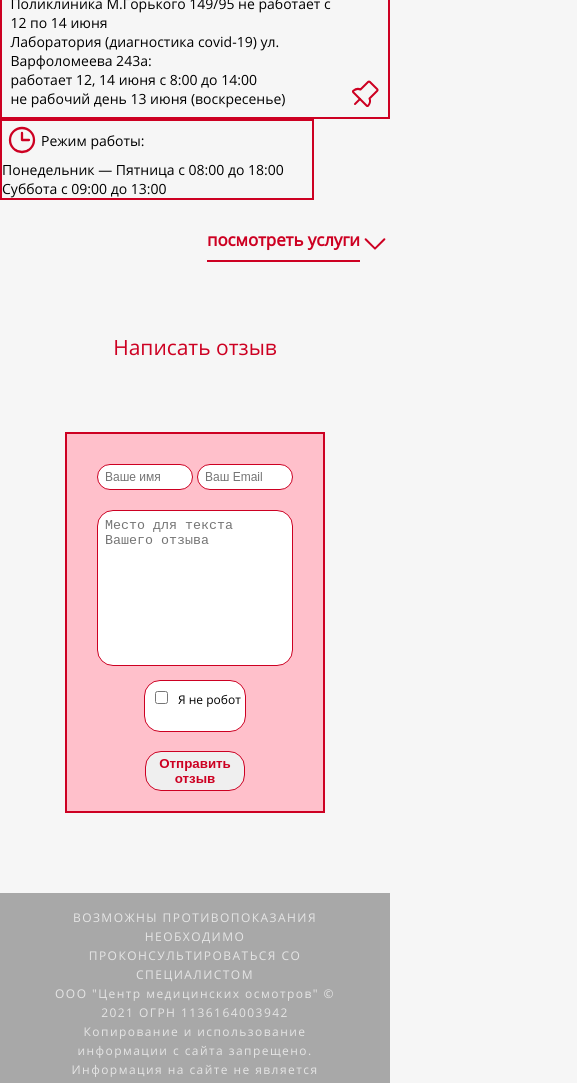
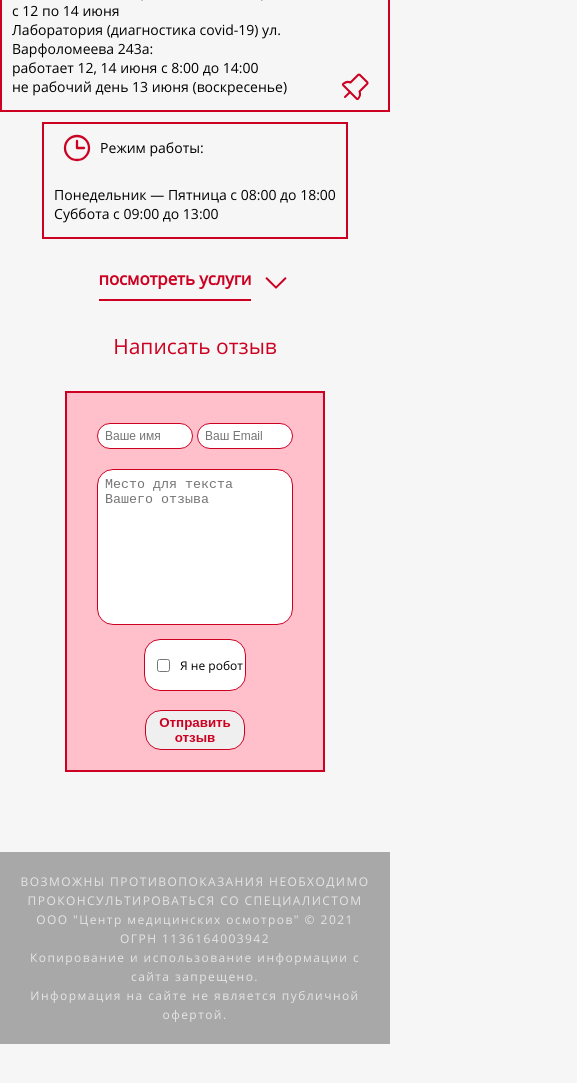
Before and after one commit to PopovDaniil/simplex-info, a website: page reviews.html in a window 390 px wide. Shown: the part 360-1443 px from the top of the page, 577 px wide, since content can reach past the window. After the commit the page ends 1404 px from the top, so only its background shows below. Drawn offline with Linux system fonts and the light colour scheme; no server answers.

Commit message:
Fix styles Fix adaptivity

```diff
--- a/adaptive.css
+++ b/adaptive.css
@@ -23,7 +23,16 @@
     input{
         font-size: 14px;
     }
-
+    .conteiner-menu {
+        display: none;
+    }
+    .box, .wraper {
+        justify-content: center;
+        gap: 10px;
+    }
+    main > article {
+        margin: 10px;
+    }
 }
 
 @media (max-width: 480px){
@@ -52,5 +61,9 @@
         width: 100px;
         height: 50px;
     }
+    body > footer {
+        padding: 20px;
+    }
+
 
 }
--- a/reviews.html
+++ b/reviews.html
@@ -123,19 +123,16 @@
         </div>
 
         <article class="box center col">
-            <p class="headText">
-                Написать отзыв
-            </p>
-        </article>
-
-        <article class="box center col">
+            <header class="headText">
+                <p>Написать отзыв</p>
+            </header>
 
             <form action="/.netlify/functions/reviews" method="POST">
-                <input type="text" class="name" name="name" placeholder="Ваше имя">
-                <input type="email" class="email" name="email" placeholder="Ваш Email">
+                <input type="text" class="name" name="name" placeholder="Ваше имя" required>
+                <input type="email" class="email" name="email" placeholder="Ваш Email" required>
                 <br><textarea type="text" class="reviews" name="text"
-                    placeholder="Место для текста Вашего отзыва"></textarea><br>
-                <p class="robot"><input type="checkbox" value="Я не робот">Я не робот</p><br>
+                    placeholder="Место для текста Вашего отзыва" required></textarea><br>
+                <p class="robot"><input type="checkbox" value="Я не робот" required>Я не робот</p><br>
                 <button type="submit" class="butt_form"><b>Отправить отзыв</b></button>
             </form>
 
--- a/style.css
+++ b/style.css
@@ -64,6 +64,7 @@ html{
     justify-content: space-between;
     flex-wrap: wrap;
     font-size: 1.1rem;
+    gap: 10px;
 }
 .box-phone,.box-email,.box-info,.box-whatsapp{
     display: flex;
@@ -121,14 +122,13 @@ html{
     border: 2px solid #CD0022;
     display: flex;
     justify-content: end;
-    align-items: flex-end;
+    align-items: center;
     font-size: 1rem;
-}
-.box-warning__text{
-    margin: 0.6rem;
+    padding: 0px 10px;
 }
 .box-warning__img{
     margin: 0.5em;
+    align-self: flex-end;
 }
 .box-time{
     display: flex;
@@ -136,10 +136,9 @@ html{
     font-size: 1rem;
     align-items: flex-start;
     border: 2px solid #CD0022;
+    padding: 0px 10px;
 }
-.box-time p{
-    margin: 0;
-}
+
 .box-time-row{
     display: flex;
     flex-direction: row;
@@ -147,10 +146,7 @@ html{
 }
 .box-time__img{
     width: 32px;
-    margin: 0.25em;
-}
-.box-time__text{
-    padding-right: 2em;
+    margin: 0.5em;
 }
 
 
@@ -292,6 +288,7 @@ input:focus, textarea:focus{
 .butt_form{
     display: flex;
     justify-content: center;
+    align-items: center;
     border-radius: 16px;
     border: 1px solid #CD0022;
     margin: 0 auto;
@@ -302,6 +299,9 @@ input:focus, textarea:focus{
     text-align: center;
 }
 .robot{
+    display: flex;
+    justify-content: center;
+    align-items: center;
     width: 180px;
     height: 56px;
     border-radius: 16px;
```
Also changed, not shown: index.html (+2 -1 lines).
